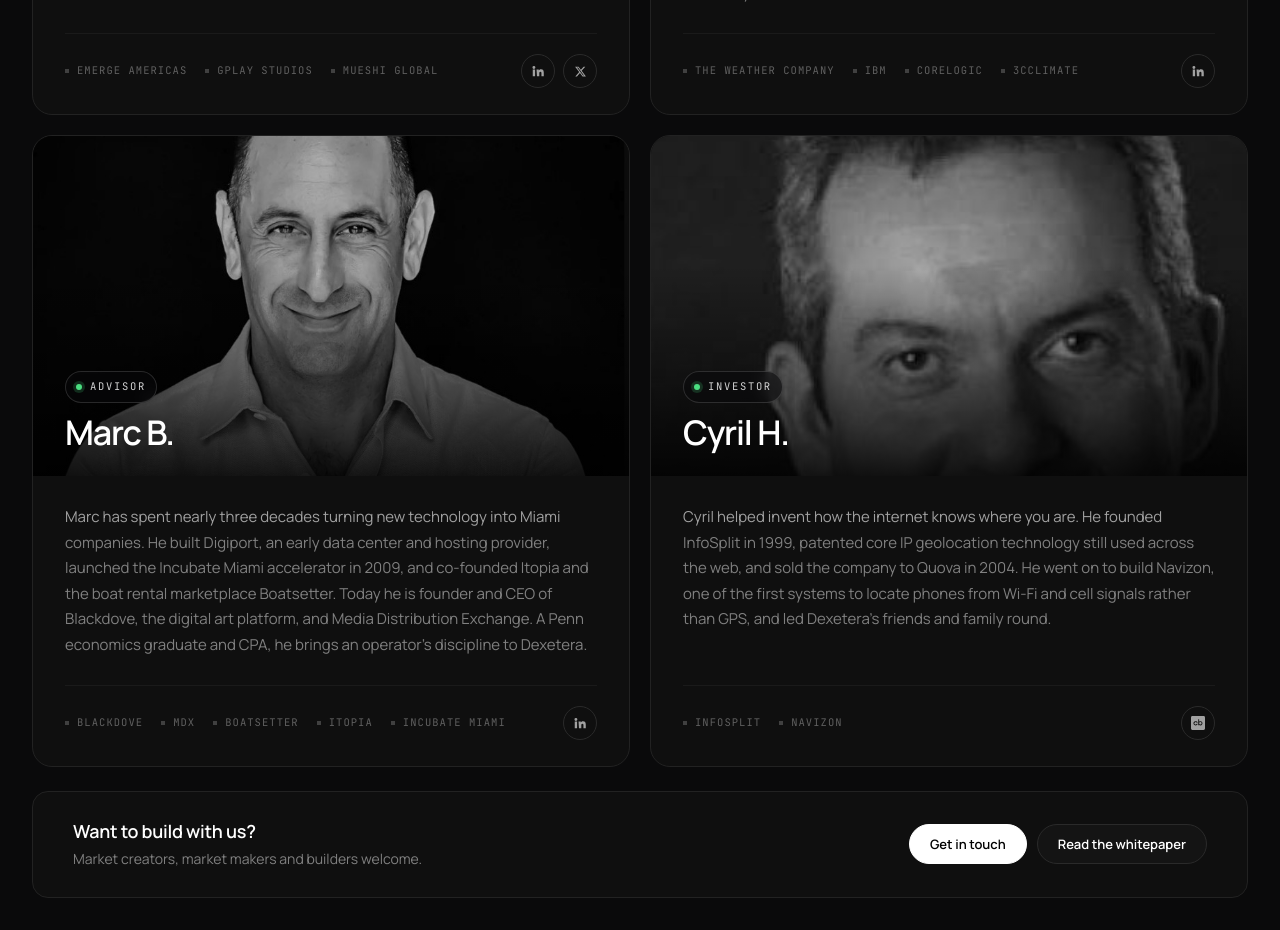
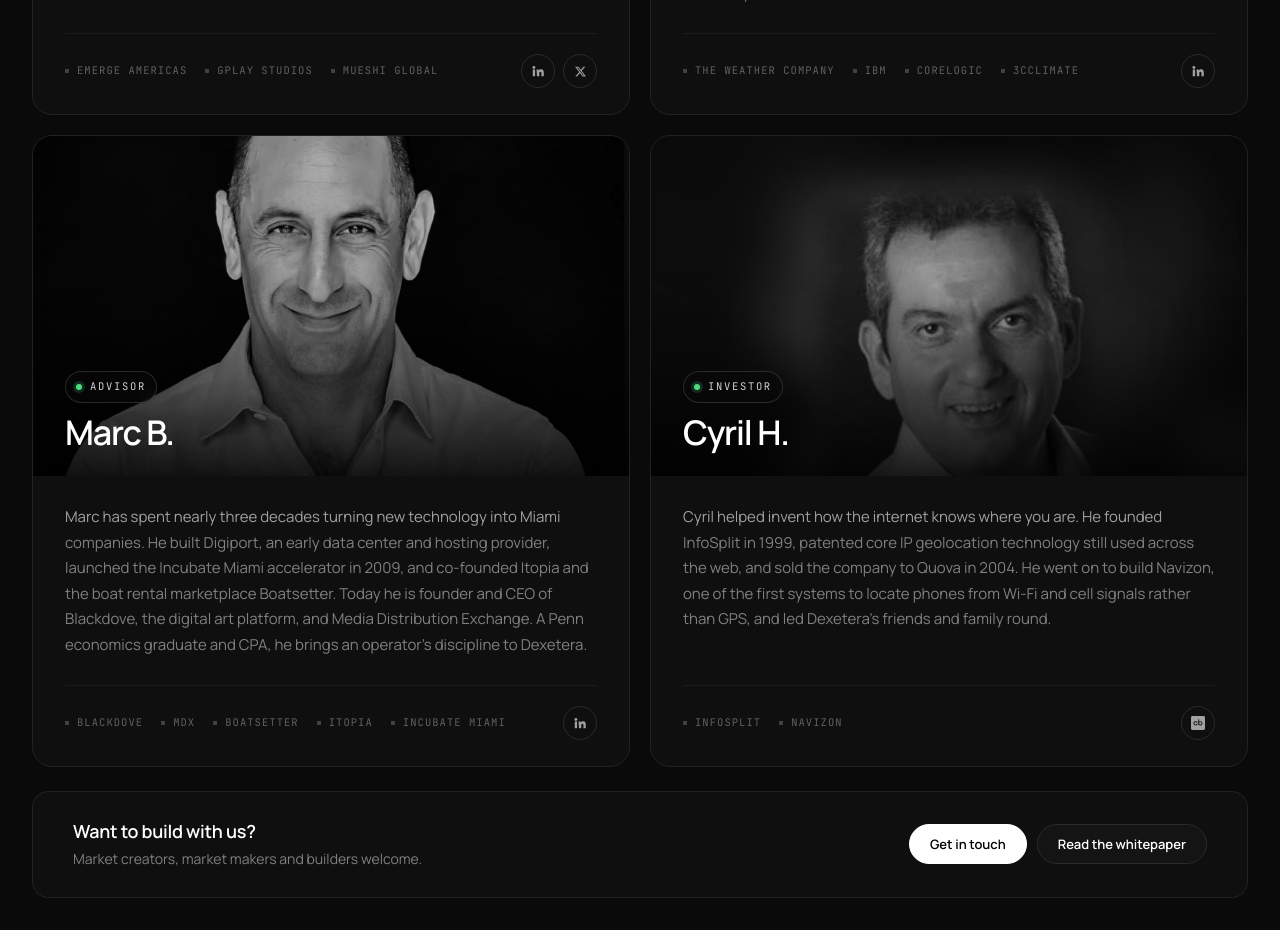
Before and after one commit to SayidwithDexextra/GlobalRiskExchange, a Next.js app: page /team in a window 1280 px wide. Shown: the part 980-1910 px from the top of the page. Built offline with nearby package versions, Linux system fonts and the light colour scheme; no server answers.

Commit message:
Use wide Cyril headshot on team cards

```diff
--- a/src/components/team/teamData.ts
+++ b/src/components/team/teamData.ts
@@ -53,7 +53,7 @@ export const TEAM: TeamMember[] = [
     initials: "CH",
     name: "Cyril H.",
     role: "INVESTOR",
-    photo: "/team/cyril.jpg",
+    photo: "/team/cyril-wide.jpg",
     bio: "Cyril helped invent how the internet knows where you are. He founded InfoSplit in 1999, patented core IP geolocation technology still used across the web, and sold the company to Quova in 2004. He went on to build Navizon, one of the first systems to locate phones from Wi-Fi and cell signals rather than GPS, and led Dexetera's friends and family round.",
     tags: ["InfoSplit", "Navizon"],
     links: [
```
